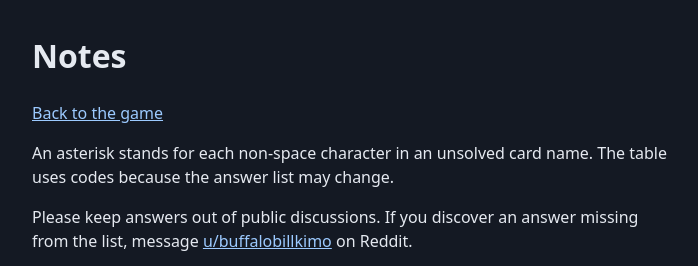
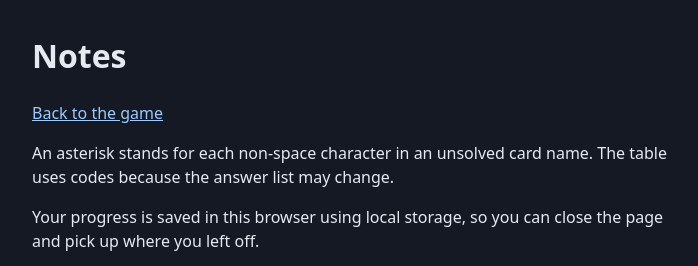
Before and after one commit to buffalobill-taiwan/beatchampion, a plain HTML site: page note.html in a window 1280 px wide. Shown: the top 266 px of the page, without its empty margins (288-986 px from the left). Drawn offline with Linux system fonts and the light colour scheme.

Commit message:
Document saved puzzle progress

```diff
--- a/note.html
+++ b/note.html
@@ -13,6 +13,7 @@
       <a href="./index.html">Back to the game</a>
     </nav>
     <p>An asterisk stands for each non-space character in an unsolved card name. The table uses codes because the answer list may change.</p>
+    <p>Your progress is saved in this browser using local storage, so you can close the page and pick up where you left off.</p>
     <p>Please keep answers out of public discussions. If you discover an answer missing from the list,
       message <a href="https://www.reddit.com/user/buffalobillkimo/">u/buffalobillkimo</a> on Reddit.</p>
 
```
